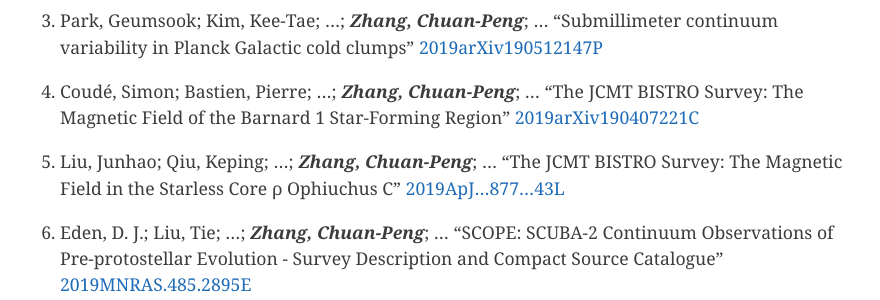
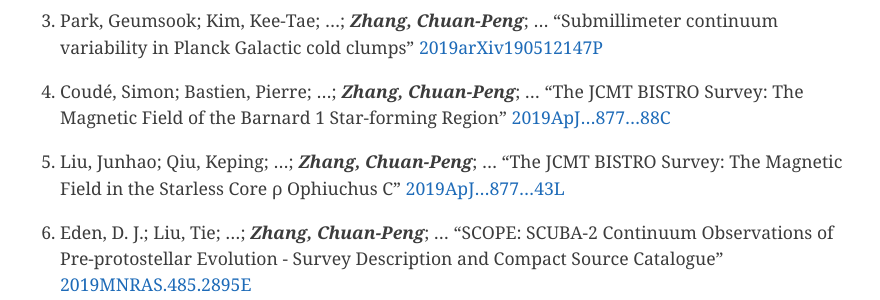
Before and after one commit to zcp521/zcp521.github.io, a Jekyll site: the page built from pub.md, in a window 1280 px wide and 900 px high, scrolled down 740 px. Shown: the part 181-481 px from the top of the window, without its empty margins (204-1084 px from the left). Built offline with Jekyll 4.4.1, drawn with Linux system fonts in a browser that asks for light colours.

Commit message:
Initial commit

```diff
--- a/pub.md
+++ b/pub.md
@@ -28,8 +28,8 @@
 	[2019arXiv190512147P](http://adsabs.harvard.edu/abs/2019arXiv190512147P)
 
 33. Coudé, Simon; Bastien, Pierre; ...; ***Zhang, Chuan-Peng***; ...
-	"The JCMT BISTRO Survey: The Magnetic Field of the Barnard 1 Star-Forming Region"
-	[2019arXiv190407221C](http://adsabs.harvard.edu/abs/2019arXiv190407221C)
+	"The JCMT BISTRO Survey: The Magnetic Field of the Barnard 1 Star-forming Region"
+	[2019ApJ...877...88C](http://adsabs.harvard.edu/abs/2019ApJ...877...88C)
 
 32. Liu, Junhao; Qiu, Keping; ...; ***Zhang, Chuan-Peng***; ...
 	"The JCMT BISTRO Survey: The Magnetic Field in the Starless Core ρ Ophiuchus C"
```
